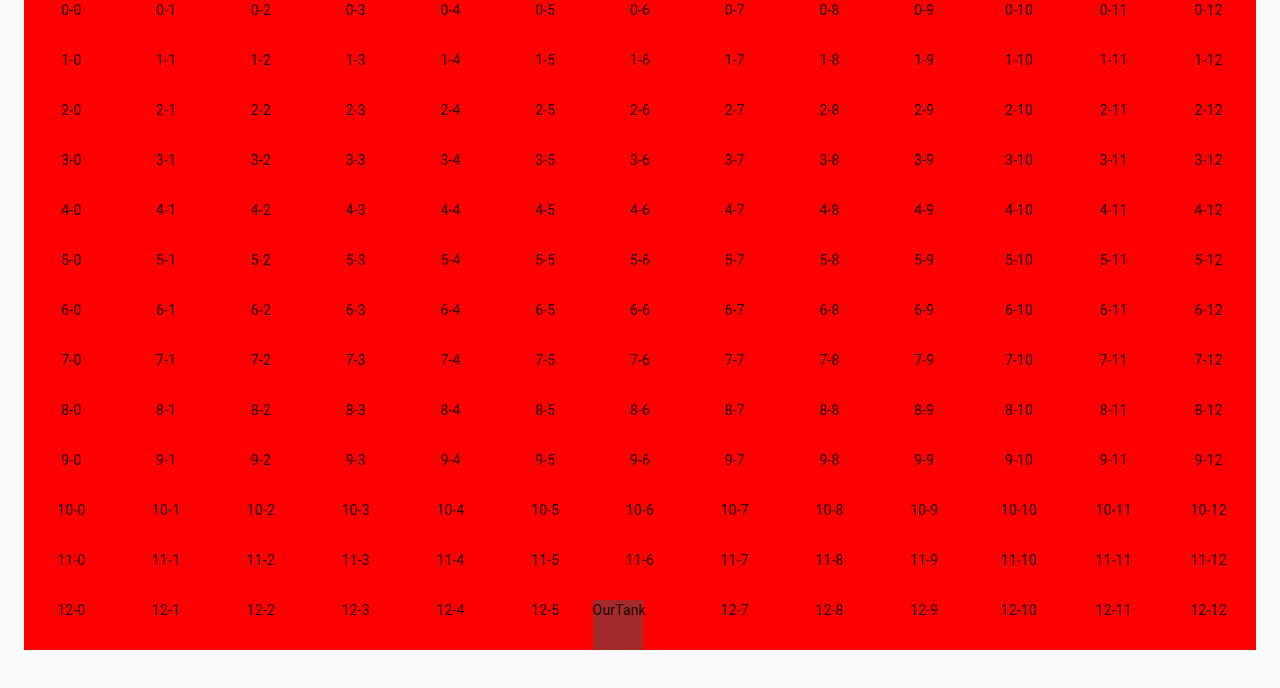
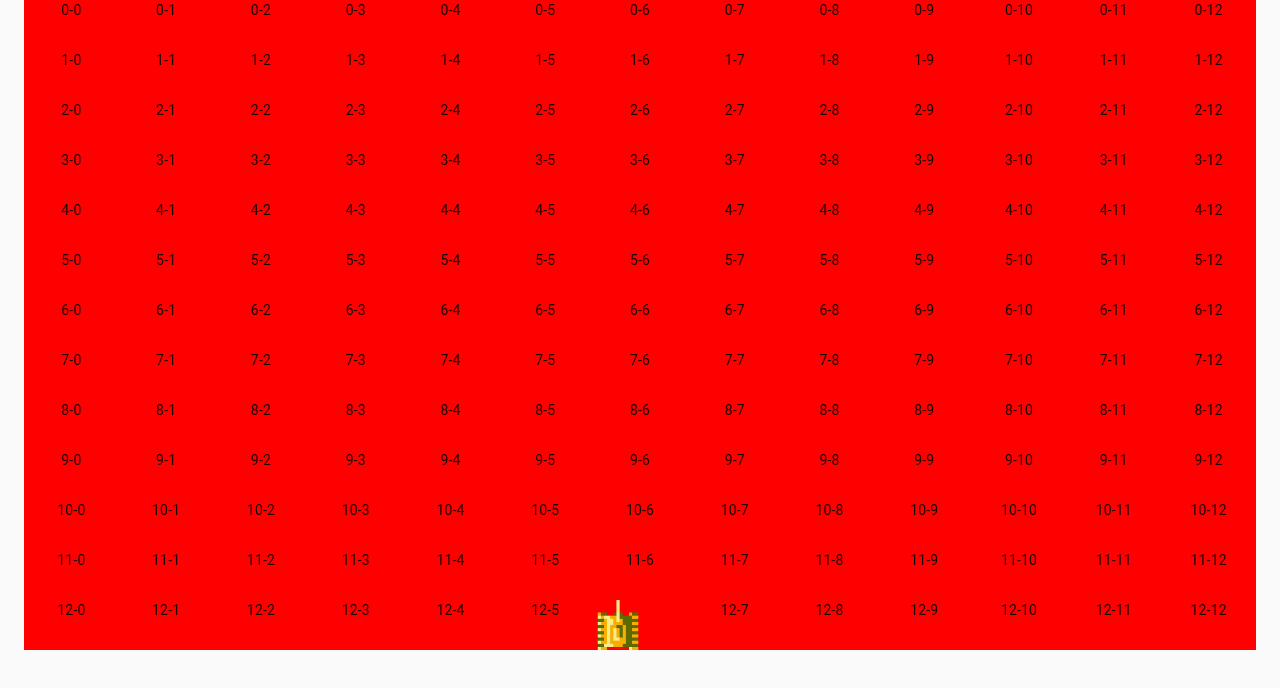
Before and after one commit to harddownloader/react-of-tanchiki, a React app: page / in a window 1280 px wide. Shown: the top 688 px of the page. Built offline with nearby package versions, Linux system fonts and the light colour scheme.

Commit message:
add rm bullets logic && proto move tank

```diff
--- a/package.json
+++ b/package.json
@@ -18,6 +18,7 @@
 		"react-redux": "^7.2.3",
 		"react-router-dom": "^5.2.0",
 		"redux": "^4.0.5",
+		"styled-components": "^5.3.0",
 		"use-data-api": "^1.0.1"
 	},
 	"devDependencies": {
@@ -89,5 +90,8 @@
 	},
 	"browsersList": ">0.25%, not dead",
 	"author": "harddownloader",
-	"license": "ISC"
+	"license": "ISC",
+	"resolutions": {
+    "styled-components": "^5"
+  }
 }
--- a/src/App.jsx
+++ b/src/App.jsx
@@ -31,27 +31,98 @@ class App extends Component {
         rightArrow : 39,
         downArrow : 40
       },
-      //bullets
-      bullets: 40
+      // bullets
+      bullets: 40,
+      // our tank
+      direction: {
+        directionCurrent: 'up',
+        dicrectionLeftStatus: 'stop',
+        dicrectionRightStatus: 'stop',
+        dicrectionUpStatus: 'stop',
+        dicrectionDownStatus: 'stop'
+      },
+
     }
 
-    // this.handlerRight = this.handlerRight.bind(this)
-    // this.handlerLeft = this.handlerLeft.bind(this)
-    // this.handlerUp = this.handlerUp.bind(this)
-    // this.handlerDown = this.handlerDown.bind(this)
-    this.handlerSpace = this.handlerSpace.bind(this)
+    // key downs
+    this.handlerKeyDownRight = this.handlerKeyDownRight.bind(this)
+    this.handlerKeyDownLeft = this.handlerKeyDownLeft.bind(this)
+    this.handlerKeyDownUp = this.handlerKeyDownUp.bind(this)
+    this.handlerKeyDownDown = this.handlerKeyDownDown.bind(this)
+    this.handlerKeyDownSpace = this.handlerKeyDownSpace.bind(this)
+    // key ups
+    this.handlerKeyUpRight = this.handlerKeyUpRight.bind(this)
+    this.handlerKeyUpLeft = this.handlerKeyUpLeft.bind(this)
+    this.handlerKeyUpUp = this.handlerKeyUpUp.bind(this)
+    this.handlerKeyUpDown = this.handlerKeyUpDown.bind(this)
     // this.handlerEsc = this.handlerEsc.bind(this)
   }
 
-  // handlerRight = event => {}
+  // key down
+  handlerKeyDownRight = event => {
+    let direction = this.state.direction
+    direction.directionCurrent = 'right'
+    direction.dicrectionRightStatus = 'active'
+    this.setState({direction: direction})
+  }
 
-  // handlerLeft = event => {}
+  handlerKeyDownLeft = event => {
+    let direction = this.state.direction
+    direction.directionCurrent = 'left'
+    direction.dicrectionRightStatus = 'active'
+    this.setState({direction: direction})
+  }
 
-  // handlerUp = event => {}
+  handlerKeyDownUp = event => {
+    let direction = this.state.direction
+    direction.directionCurrent = 'up'
+    direction.dicrectionRightStatus = 'active'
+    this.setState({direction: direction})
+  }
 
-  // handlerDown = event => {}
+  handlerKeyDownDown = event => {
+    let direction = this.state.direction
+    direction.directionCurrent = 'down'
+    direction.dicrectionRightStatus = 'active'
+    this.setState({direction: direction})
+  }
 
-  handlerSpace = event => {
+  handlerKeyDownSpace = event => {
+    // console.log('handlerSpace')
+    const newBulletsCount = this.state.bullets - 1
+    this.setState({bullets: newBulletsCount})
+  }
+
+  // key up
+  handlerKeyUpRight = event => {
+    let direction = this.state.direction
+    direction.directionCurrent = 'right'
+    direction.dicrectionRightStatus = 'stop'
+    this.setState({direction: direction})
+  }
+
+  handlerKeyUpLeft = event => {
+    let direction = this.state.direction
+    direction.directionCurrent = 'left'
+    direction.dicrectionRightStatus = 'stop'
+    this.setState({direction: direction})
+  }
+
+  handlerKeyUpUp = event => {
+    let direction = this.state.direction
+    direction.directionCurrent = 'up'
+    direction.dicrectionRightStatus = 'stop'
+    this.setState({direction: direction})
+  }
+
+  handlerKeyUpDown = event => {
+    let direction = this.state.direction
+    direction.directionCurrent = 'down'
+    direction.dicrectionRightStatus = 'stop'
+    this.setState({direction: direction})
+  }
+
+  handlerKeyUpSpace = event => {
     // console.log('handlerSpace')
     const newBulletsCount = this.state.bullets - 1
     this.setState({bullets: newBulletsCount})
@@ -63,7 +134,42 @@ class App extends Component {
   componentDidMount() {
     document.addEventListener('keydown', event => {
       if (event.isComposing || event.code === 'Space') {
-        this.handlerSpace(event)
+        this.handlerKeyDownSpace(event)
+      }
+      if (event.isComposing || event.code === 'ArrowUp') {
+        console.log('ArrowUp keydown')
+        this.handlerKeyDownUp(event)
+      }
+      if (event.isComposing || event.code === 'ArrowDown') {
+        console.log('ArrowDown keydown')
+        this.handlerKeyDownDown(event)
+      }
+      if (event.isComposing || event.code === 'ArrowLeft') {
+        console.log('ArrowLeft keydown')
+        this.handlerKeyDownLeft(event)
+      }
+      if (event.isComposing || event.code === 'ArrowRight') {
+        console.log('ArrowRight keydown')
+        this.handlerKeyDownRight(event)
+      }
+    })
+
+    document.addEventListener('keyup', event => {
+      if (event.isComposing || event.code === 'ArrowUp') {
+        console.log('ArrowUp keyup')
+        this.handlerKeyUpUp(event)
+      }
+      if (event.isComposing || event.code === 'ArrowDown') {
+        console.log('ArrowDown keyup')
+        this.handlerKeyUpDown(event)
+      }
+      if (event.isComposing || event.code === 'ArrowLeft') {
+        console.log('ArrowLeft keyup')
+        this.handlerKeyUpLeft(event)
+      }
+      if (event.isComposing || event.code === 'ArrowRight') {
+        console.log('ArrowRight keyup')
+        this.handlerKeyUpRight(event)
       }
     })
   }
@@ -79,6 +185,7 @@ class App extends Component {
           <Map1
             newBulletCount={this.state.bullets}
             store={this.props.store}
+            direction={this.state.direction}
           />
           {/* <Header /> */}
         </Container>
--- a/src/assets/scss/tanks.scss
+++ b/src/assets/scss/tanks.scss
@@ -2,5 +2,5 @@
 .out-tank {
   width: 50px;
   height: 50px;
-  background-color: brown;
+  // background-color: brown;
 }
--- a/src/components/Bullet/index.jsx
+++ b/src/components/Bullet/index.jsx
@@ -1,4 +1,16 @@
-import React, {Component} from 'react';
+import React, {Component} from 'react'
+import styled from 'styled-components'
+
+const BulletItem = styled.div`
+  width: 15px;
+  height: 15px;
+  border-radius: 50%;
+  background-color: #fff;
+  border: 1px solid #000;
+  // display: flex;
+  // justify-content: center;
+  // align-items: center;
+`
 
 class Bullet extends Component {
   constructor(props) {
@@ -9,7 +21,7 @@ class Bullet extends Component {
   render() {
     return (
       <>
-        <div className="bullet">BULLET</div>
+        <BulletItem className="bullet"></BulletItem>
       </>
     )
   }
--- a/src/components/ourTank/OurTank.jsx
+++ b/src/components/ourTank/OurTank.jsx
@@ -1,4 +1,23 @@
-import React, {Component} from 'react';
+import React, {Component} from 'react'
+import ourTank from '../../assets/images/yourTank.png'
+import styled from 'styled-components'
+
+const OurTankImg = styled.img`
+  width: 100%;
+
+  &.direction-up {
+    transform: rotate(0deg);
+  }
+  &.direction-down {
+    transform: rotate(180deg);
+  }
+  &.direction-left {
+    transform: rotate(-90deg);
+  }
+  &.direction-right {
+    transform: rotate(90deg);
+  }
+`
 
 class OurTank extends Component {
   constructor(props) {
@@ -12,6 +31,8 @@ class OurTank extends Component {
         x: null,
         y: null
       },
+      // направление
+      direction: props.direction,
       // движение
       move: {
         move_status: true,
@@ -41,11 +62,23 @@ class OurTank extends Component {
     }
   }
 
+  componentDidUpdate(prevProps, prevState) {
+    if(this.props.direction !== prevProps.direction) {
+      console.log('ourtank update direction')
+      this.setState({direction: this.props.direction})
+    }
+  }
+
   render() {
     return(
       <>
         <div className="out-tank">
-          <p>OurTank</p>
+          {/* <p>OurTank</p> */}
+          <OurTankImg
+            src={ourTank}
+            alt=""
+            className={`direction-${this.state.direction}`}
+          />
         </div>
       </>
     )
--- a/src/screens/Map1.jsx
+++ b/src/screens/Map1.jsx
@@ -16,7 +16,8 @@ class Map1 extends Component {
 
       // our tank
       ourTank: {
-        direction: 'up',
+        // direction: 'up',
+        // direction: props.direction.directionCurrent,
         y: 12,
         x: 6
       },
@@ -53,14 +54,14 @@ class Map1 extends Component {
       let itemContent
       if( isOurTank.x === x && isOurTank.y === y) {
         // mapItemsCol.push(<div className="grid-item" key={`${y}${x}`}><OurTank /></div>)
-        itemContent = <>{itemContent}<OurTank /></>
+        itemContent = <>{itemContent}<OurTank direction={this.props.direction.directionCurrent} /></>
       }
       if (isOurBullets.length !== 0) {
         isOurBullets.forEach(bullet => {
           if(bullet.x ===x && bullet.y ===y) {
             // mapItemsCol.push(<div className="grid-item" key={`${y}${x}`}><Bullet /></div>)
             // console.log('find boolet x y')
-            itemContent = <>{itemContent}<Bullet /></>
+            itemContent = <>{itemContent}<Bullet/></>
           }
         })
       }
@@ -127,15 +128,33 @@ class Map1 extends Component {
 
     // console.log('this.state.timer', this.state.timer)
     if (this.state.timer !== prevState.timer) {
-      console.log()
       this.generateMap()
     }
+
+    if (this.props.direction !== prevProps.direction) {
+      console.log('update direction')
+      this.generateMap()
+    }
+  }
+
+  timerRunTank() {
+    // нажимает кнопку
+    if(!this.timerIdRunTank) {
+      this.timerIdRunTank = setInterval(() => {
+
+      }, 1000)
+    }
+  }
+
+  stopTimerRunTank() {
+    // отжимаем кнопку
+    clearInterval(this.timerIdRunTank);
   }
 
   startTimer() {
     if(!this.timerId) {
       this.timerId = setInterval(() => {
-        // your function
+        // update bullets
         const bullets = this.state.ourBullets
         if(bullets.length !== 0) {
           bullets.map((item) => {
@@ -158,6 +177,7 @@ class Map1 extends Component {
               // rm current bullet
               for (let i=0; i<bullets.length; i++) {
                 if (bullets[i].id === item.id) {
+                  // rm useless bullet then it outside game zome
                   bullets.splice(i, 1)
                   this.setState({ourBullets: bullets})
                   break
@@ -172,6 +192,9 @@ class Map1 extends Component {
 
           this.setState({ourBullets: bullets})
         }
+        // update our tank
+
+        // update timer
         this.setState({timer: this.state.timer + 1})
       }, 1000);
     }
```
